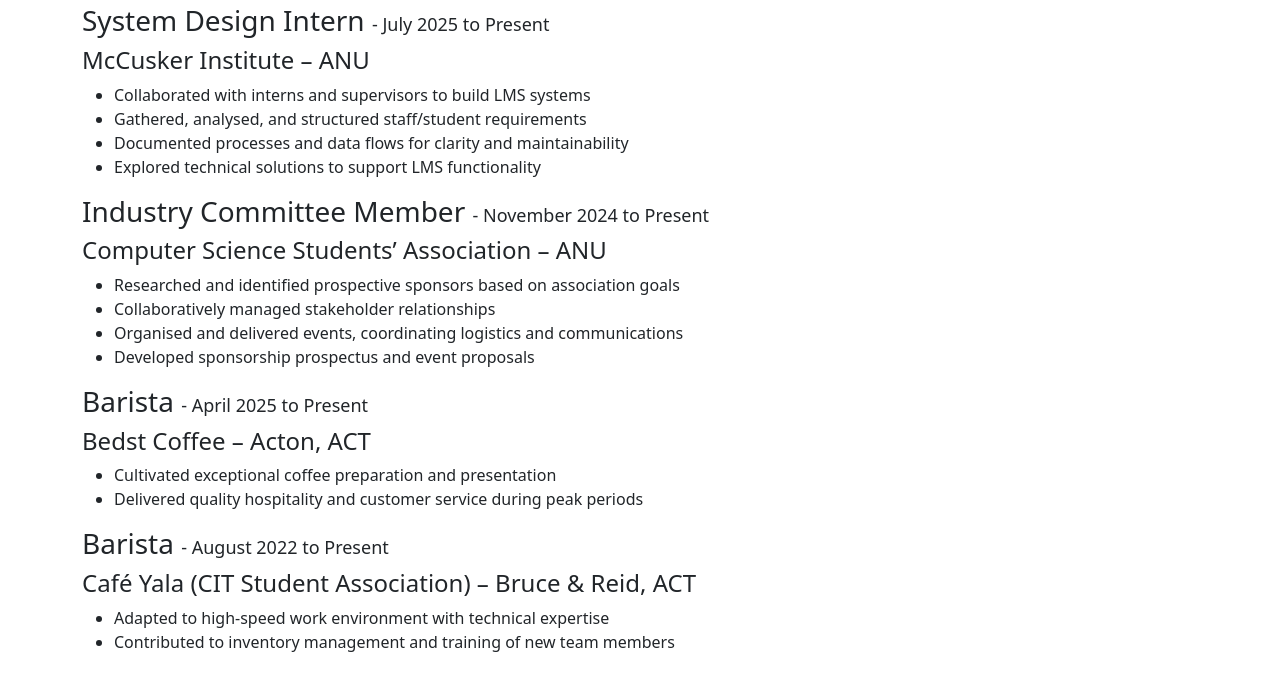
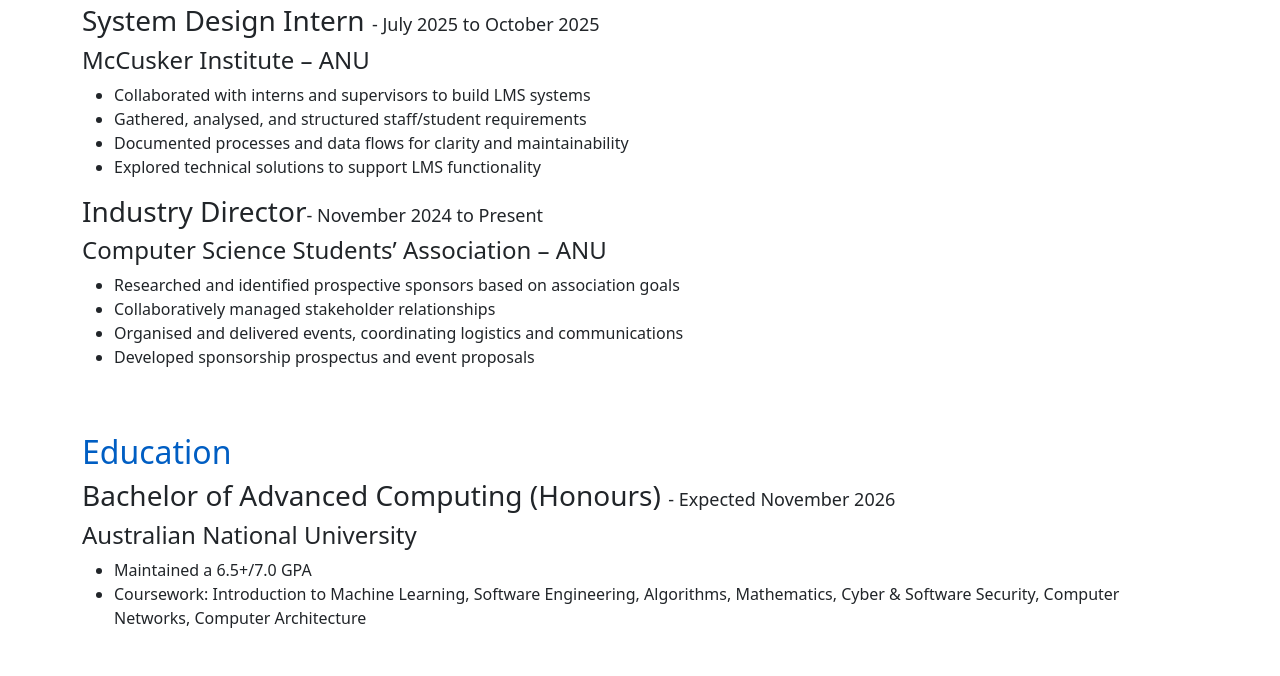
Before and after one commit to MattBryantt/resume, a plain HTML site: page index.html in a window 1280 px wide. Shown: the part 424-1100 px from the top of the page. Drawn offline with nearby package versions, Linux system fonts and the light colour scheme.

Commit message:
Update resume.

```diff
--- a/index.html
+++ b/index.html
@@ -71,7 +71,7 @@
         </div>
 
         <div>
-            <h3>System Design Intern <span class="timeline">- July 2025 to Present</span></h3>
+            <h3>System Design Intern <span class="timeline">- July 2025 to October 2025</span></h3>
             <h4>McCusker Institute – ANU</h4>
             <ul>
                 <li>Collaborated with interns and supervisors to build LMS systems</li>
@@ -82,31 +82,13 @@
         </div>
 
         <div>
-            <h3>Industry Committee Member <span class="timeline">- November 2024 to Present</span></h3>
+            <h3>Industry Director<span class="timeline">- November 2024 to Present</span></h3>
             <h4>Computer Science Students’ Association – ANU</h4>
             <ul>
                 <li>Researched and identified prospective sponsors based on association goals</li>
                 <li>Collaboratively managed stakeholder relationships</li>
                 <li>Organised and delivered events, coordinating logistics and communications</li>
                 <li>Developed sponsorship prospectus and event proposals</li>
-            </ul>
-        </div>
-
-        <div>
-            <h3>Barista <span class="timeline">- April 2025 to Present</span></h3>
-            <h4>Bedst Coffee – Acton, ACT</h4>
-            <ul>
-                <li>Cultivated exceptional coffee preparation and presentation</li>
-                <li>Delivered quality hospitality and customer service during peak periods</li>
-            </ul>
-        </div>
-
-        <div>
-            <h3>Barista <span class="timeline">- August 2022 to Present</span></h3>
-            <h4>Café Yala (CIT Student Association) – Bruce & Reid, ACT</h4>
-            <ul>
-                <li>Adapted to high-speed work environment with technical expertise</li>
-                <li>Contributed to inventory management and training of new team members</li>
             </ul>
         </div>
     </section>
@@ -117,7 +99,7 @@
             <h2>Education</h2>
         </div>
         <div>
-            <h3>Bachelor of Advanced Computing (Honours) <span class="timeline">- Expected July 2026</span></h3>
+            <h3>Bachelor of Advanced Computing (Honours) <span class="timeline">- Expected November 2026</span></h3>
             <h4>Australian National University</h4>
             <ul>
                 <li>Maintained a 6.5+/7.0 GPA</li>
```
